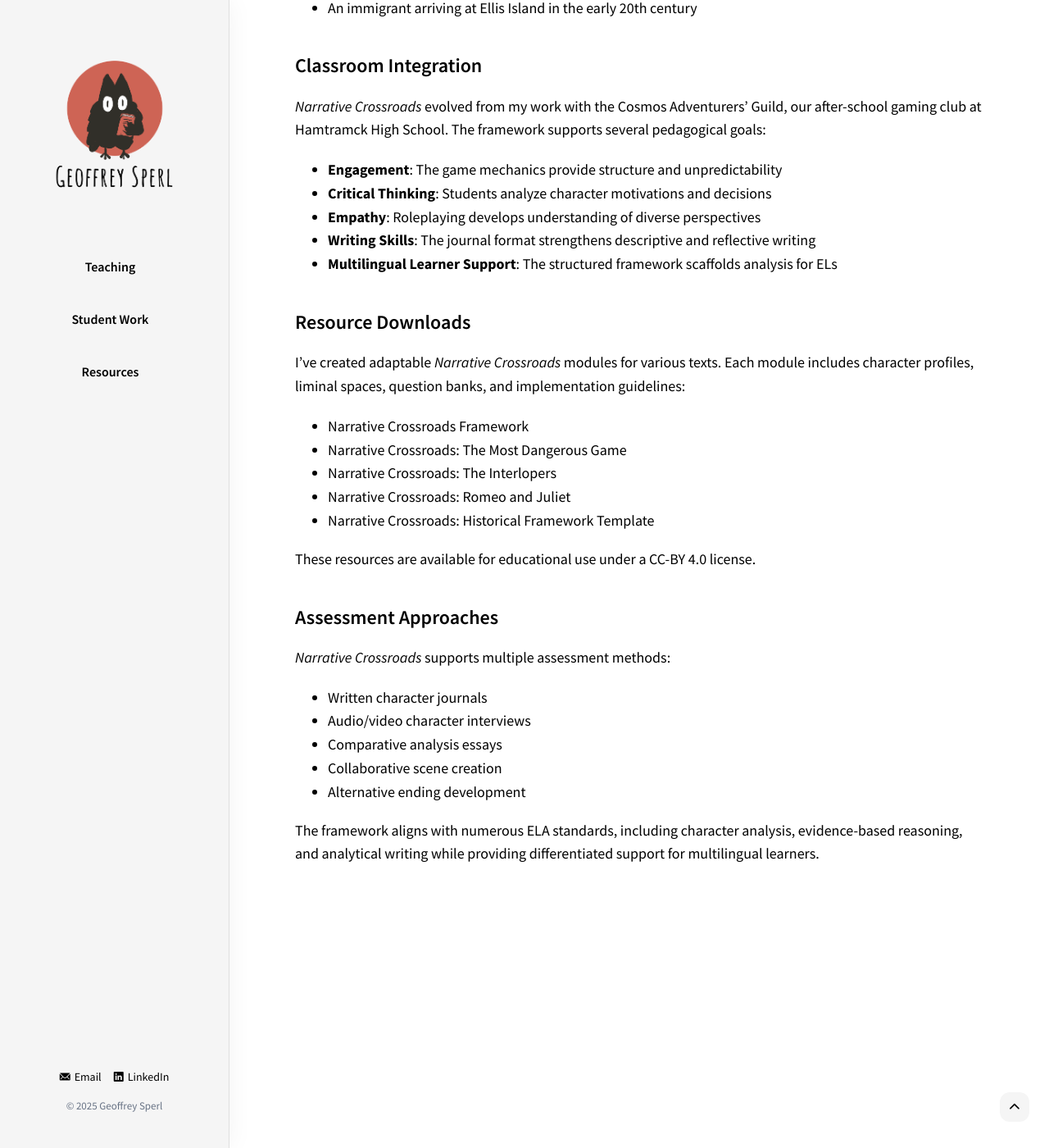
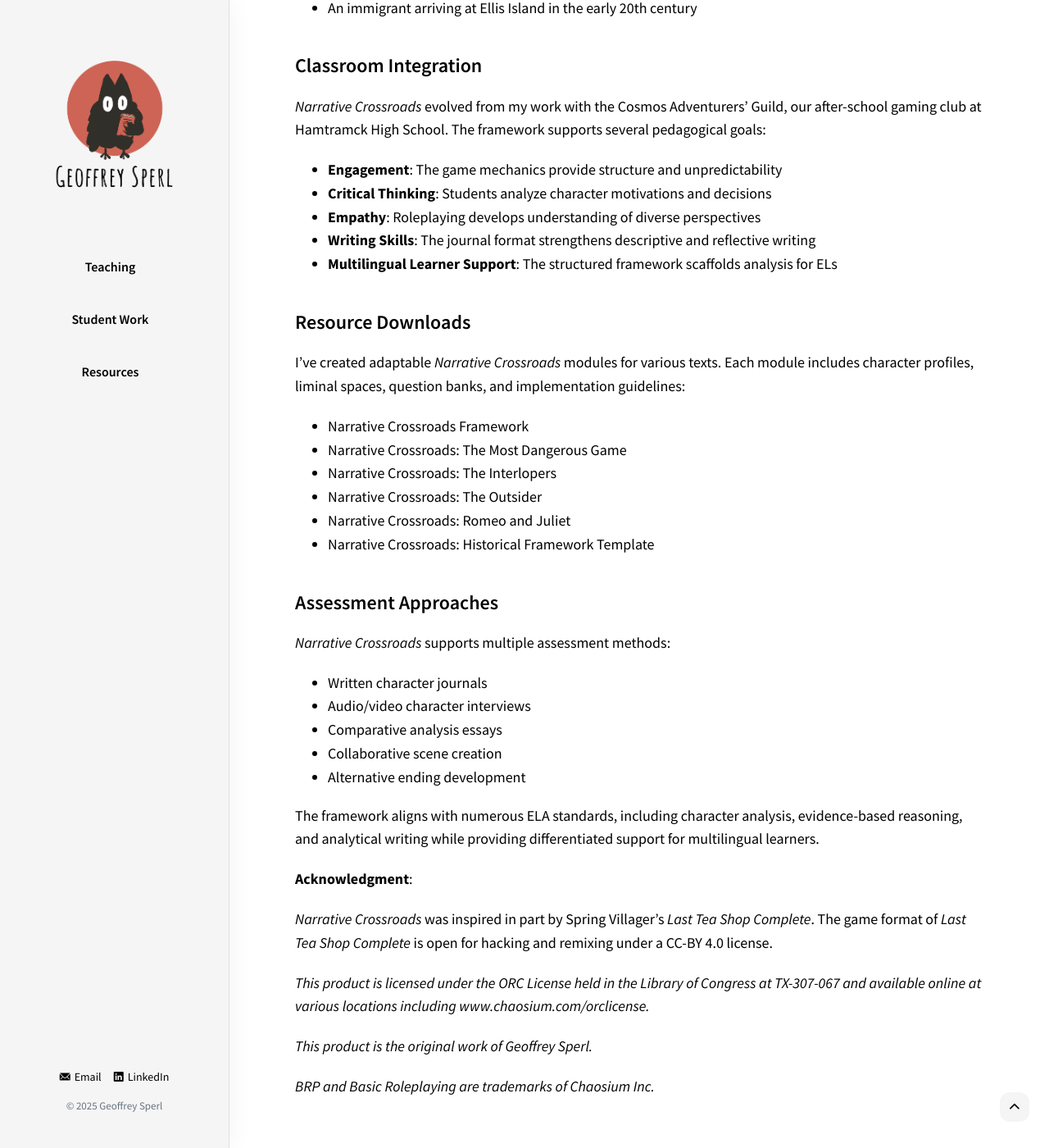
Before and after one commit to geoffreysperl/teaching, a Jekyll site: the page built from _pages/narrative-crossroads.md, in a window 1280 px wide and 1400 px high, scrolled down 2054 px. Shown: the whole window at 82% size. Built offline with Jekyll 4.4.1, drawn with Linux system fonts in a browser that asks for light colours; some of the changed text lies outside the part shown.

Commit message:
Adding Teashop and CC

```diff
--- a/_pages/narrative-crossroads.md
+++ b/_pages/narrative-crossroads.md
@@ -14,7 +14,7 @@ permalink: /narrative-crossroads/
   <em>Student journals from "The Most Dangerous Game" unit, 2023</em>
 </div>
 
-## Narrative Crossroads Framework
+## The Narrative Crossroads Framework
 
 My MA thesis research at Wayne State University explores how tabletop roleplaying games (TTRPGs) can enhance literacy education in secondary classrooms. This framework represents the practical application of that research—a system that helps students analyze literary characters or historical figures through structured roleplaying.
 
@@ -85,10 +85,9 @@ I've created adaptable *Narrative Crossroads* modules for various texts. Each mo
 - [Narrative Crossroads Framework](/media/documents/Narrative_Crossroads_Framework.pdf)
 - [Narrative Crossroads: The Most Dangerous Game](/media/documents/NC_MDG.pdf)
 - [Narrative Crossroads: The Interlopers](/media/documents/NC_Interlopers.pdf)
+- [Narrative Crossroads: The Outsider](/media/documents/NC_Outsider.pdf)
 - [Narrative Crossroads: Romeo and Juliet](/media/documents/NC_Romeo_Juliet.pdf)
 - [Narrative Crossroads: Historical Framework Template](/media/documents/NC_Historical_Template.pdf)
-
-These resources are available for educational use under a CC-BY 4.0 license.
 
 ### Assessment Approaches
 
@@ -100,3 +99,13 @@ These resources are available for educational use under a CC-BY 4.0 license.
 - Alternative ending development
 
 The framework aligns with numerous ELA standards, including character analysis, evidence-based reasoning, and analytical writing while providing differentiated support for multilingual learners.
+
+**Acknowledgment**:
+
+*Narrative Crossroads* was inspired in part by Spring Villager's *Last Tea Shop Complete*. The game format of *Last Tea Shop Complete* is open for hacking and remixing under a [CC-BY 4.0 license](https://creativecommons.org/licenses/by/4.0/).
+
+*This product is licensed under the ORC License held in the Library of Congress at TX-307-067 and available online at various locations including [www.chaosium.com/orclicense](https://www.chaosium.com/orclicense).*
+
+*This product is the original work of Geoffrey Sperl.*
+
+*BRP and Basic Roleplaying are trademarks of Chaosium Inc.*
```
Also changed, not shown: other parts of _pages/narrative-crossroads.md (+1 -1 lines), 1 other file.
